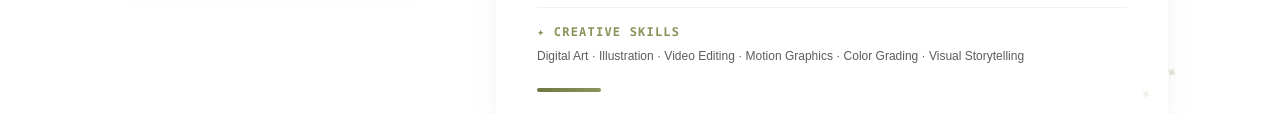
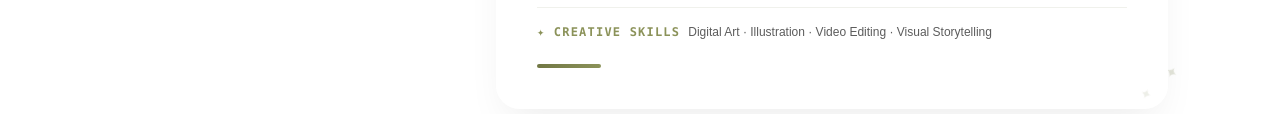
Before and after one commit to manzanillojethro/ManzanilloPortfolio, a plain HTML site: page portfolio/index.html in a window 1280 px wide. Shown: the part 1285-1399 px from the top of the page. Drawn offline with nearby package versions, Linux system fonts and the light colour scheme.

Commit message:
Update index.html

```diff
--- a/portfolio/index.html
+++ b/portfolio/index.html
@@ -1141,7 +1141,7 @@
                             <div class="mt-6 pt-4 border-t border-[#717744]/10 transition-theme">
                                 <div class="flex flex-wrap items-center gap-2">
                                     <span class="text-xs font-mono uppercase tracking-widest text-[#8B9259] font-bold">✦ Creative Skills</span>
-                                    <span class="text-xs text-[#5C5C5C] font-medium transition-theme">Digital Art · Illustration · Video Editing · Motion Graphics · Color Grading · Visual Storytelling</span>
+                                    <span class="text-xs text-[#5C5C5C] font-medium transition-theme">Digital Art · Illustration · Video Editing · Visual Storytelling</span>
                                 </div>
                             </div>
 
```
